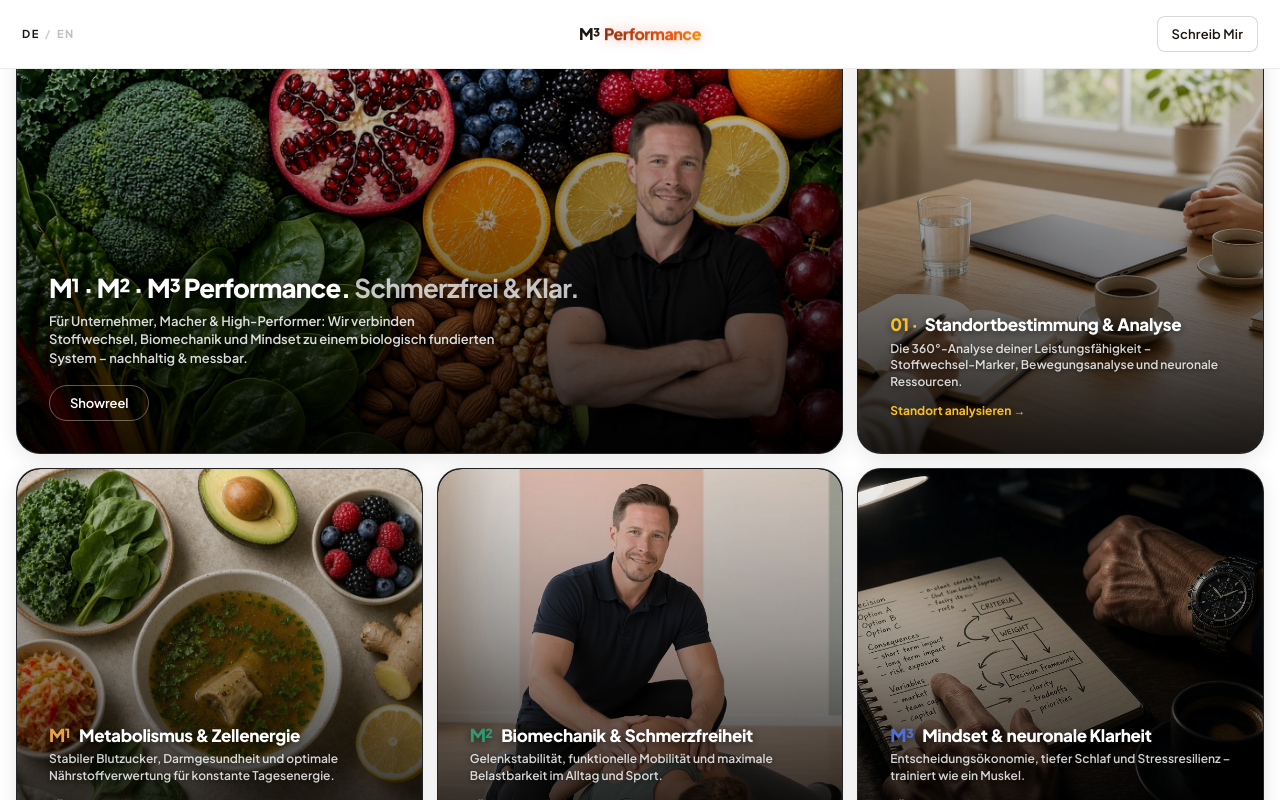
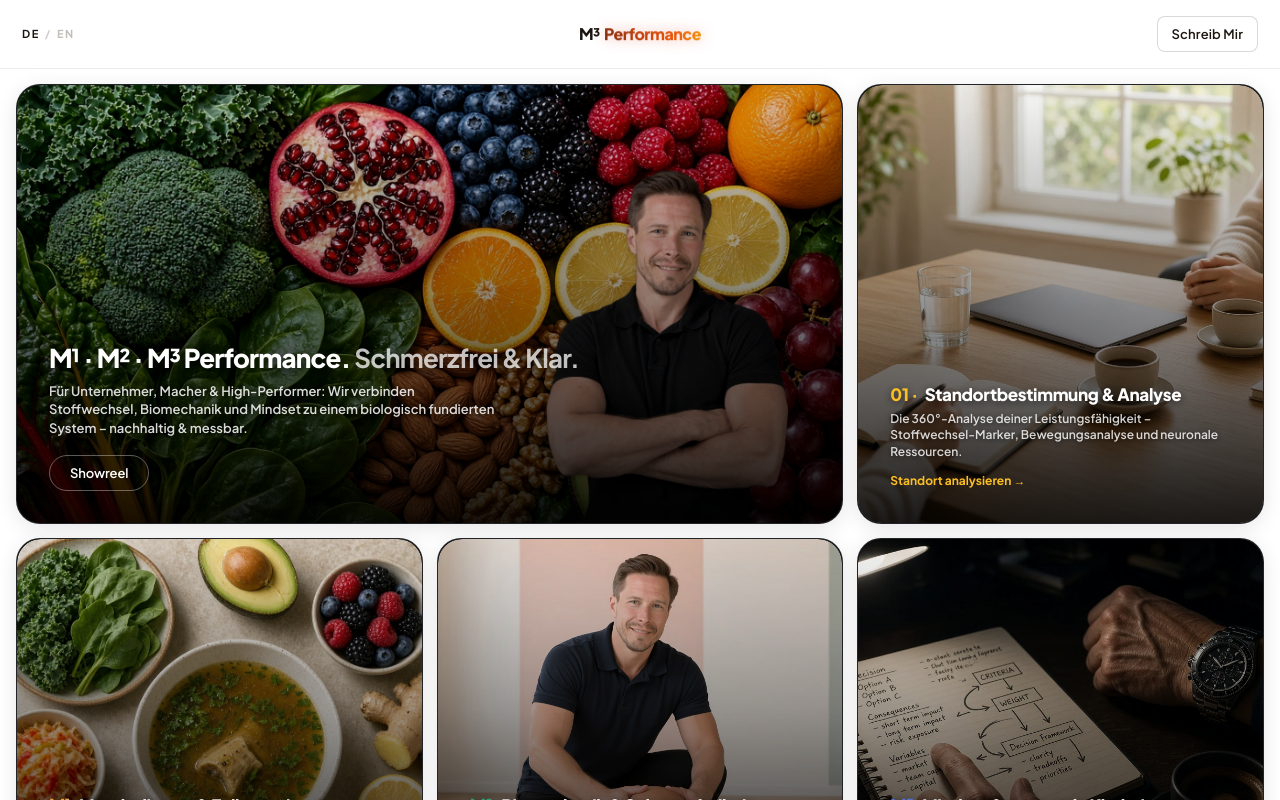
Before and after one commit to RobertLinke89/m3-performance, a React (Vite) app: page / in a window 1280 px wide. Shown: the top 800 px of the page. Built offline with nearby package versions, Linux system fonts and the light colour scheme.

Commit message:
fix(layout): add symmetric top spacing between navbar and bento grid

```diff
--- a/src/index.css
+++ b/src/index.css
@@ -2905,7 +2905,7 @@ picture {
    ========================================================================== */
 
 .bento-page {
-  padding-top: 14px;
+  padding-top: calc(var(--nav-height) + var(--page-gutter));
   padding-bottom: 56px;
 }
 
```
